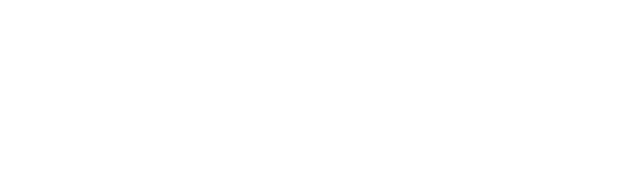
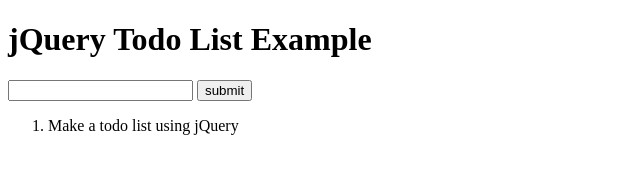
Before and after one commit to dalyhabit/jQuery-Example, a plain HTML site: page index.html in a window 1280 px wide. Shown: the whole page, without its empty margins (0-640 px from the left). Drawn offline with Linux system fonts and the light colour scheme.

Commit message:
Setup todo list with html.

```diff
--- a/index.html
+++ b/index.html
@@ -6,6 +6,15 @@
 </head>
 
 <body>
+  <h1>jQuery Todo List Example</h1>
 
+  <form>
+    <input type="text" name="todo">
+    <input type="submit" value="submit">
+  </form>
+
+  <ol class="todo-list">
+    <li>Make a todo list using jQuery</li>
+  </ol>
 </body>
 </html>
```
